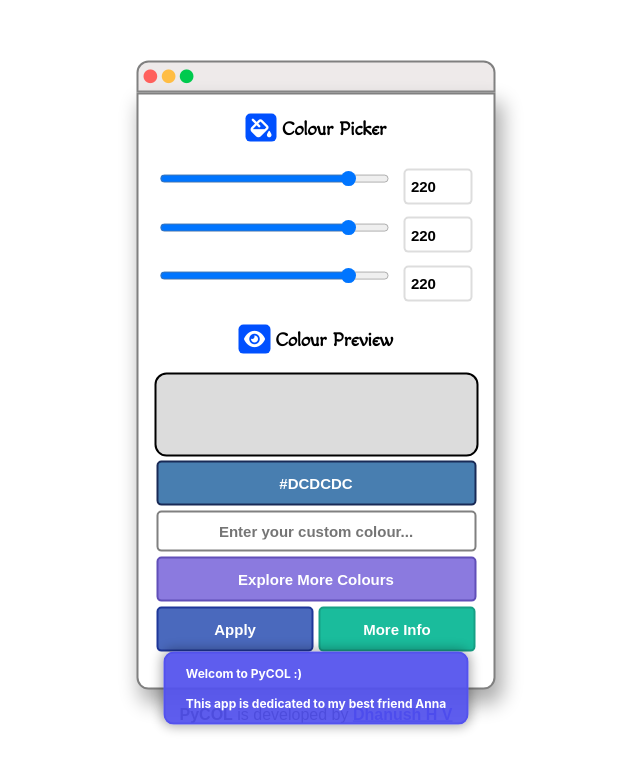
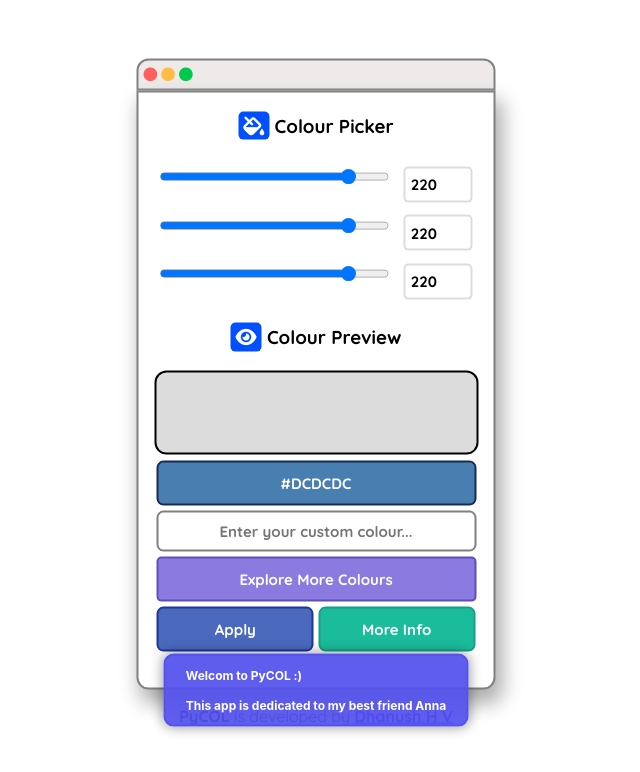
Before and after one commit to DHANUSH-web/pycol-web-html, a plain HTML site: page index.html in a window 1280 px wide. Shown: the whole page, without its empty margins (324-964 px from the left). Drawn offline with nearby package versions, Linux system fonts and the light colour scheme.

Commit message:
Updated UI Style

```diff
--- a/index.html
+++ b/index.html
@@ -55,7 +55,7 @@
                 </span>
             </button>
             <br>
-            <button id="apply" onclick="applyColor();">Apply</button>
+            <button id="apply" class="ApplyButton" onclick="applyColor();">Apply</button>
             <button id="info" onclick="showKeys();"><span>More Info</span></button>
         </div>
         <br><br>
--- a/style.css
+++ b/style.css
@@ -1,7 +1,7 @@
 /*PyCOL UI design*/
 @font-face {
-    font-family: Macondo;
-    src: url("fonts/macondo.ttf");
+    font-family: pycol;
+    src: url("fonts/Quicksand/pycol.ttf");
 }
 
 body
@@ -9,11 +9,9 @@ body
     background-color: white;
     padding: 0;
     margin: 0;
-    font-family: Arial;
     top: 50%;
     left: 50%;
     transform: translate(-50%, -50%);
-
     position: absolute;
 }
 
@@ -58,7 +56,7 @@ body
 {
     text-align: center;
     margin: 0;
-    font-family: Macondo;
+    font-family: pycol;
 }
 
 input[type='range']
@@ -75,6 +73,7 @@ input[type='number']
     height: 22px;
     margin: 5px;
     padding: 5px;
+    font-family: pycol;
     font-weight: bold;
     font-size: 15px;
     border: solid 2px #00000022;
@@ -87,7 +86,6 @@ input[type='number']:focus {
     border: solid 2px #0050ff;
 }
 
-/* Color Display */
 #showColor
 {
     background-color: rgb(220, 220, 220);
@@ -110,10 +108,10 @@ input[type='number']:focus {
 {
     background-color: #487eb0;
     border: solid 2px #192a56;
-    border-radius: 5px;
+    border-radius: 7px;
     color: white;
     font-weight: bold;
-    font-family: Arial;
+    font-family: pycol;
     font-size: 15px;
     width: 320px;
     height: 45px;
@@ -123,14 +121,14 @@ input[type='number']:focus {
 
 #userIn
 {
-    font-family: Arial;
+    font-family: pycol;
     font-weight: bold;
     font-size: 15px;
     text-align: center;
     width: 312px;
     height: 35px;
     border: solid 2px grey;
-    border-radius: 5px;
+    border-radius: 7px;
 }
 
 #flatUI
@@ -145,6 +143,7 @@ input[type='number']:focus {
     border-radius: 5px;
     font-size: 15px;
     font-weight: bold;
+    font-family: pycol;
 }
 
 #flatUI span
@@ -179,9 +178,9 @@ input[type='number']:focus {
 #apply, #info
 {
     width: 157px;
-    border-radius: 5px;
+    border-radius: 7px;
     height: 45px;
-    font-family: Arial;
+    font-family: pycol;
     font-weight: bold;
     font-size: 15px;
     color: white;
@@ -211,14 +210,14 @@ input[type='number']:focus {
 #dev
 {
     text-align: center;
-    font-family: Arial;
+    font-family: pycol;
 }
 
 .info {
     background-color: #5352ed;
     border: solid 2px #5352ed55;
     border-radius: 15px;
-    font-family: arial;
+    font-family: pycol;
 }
 
 #preview, #picker {
```
